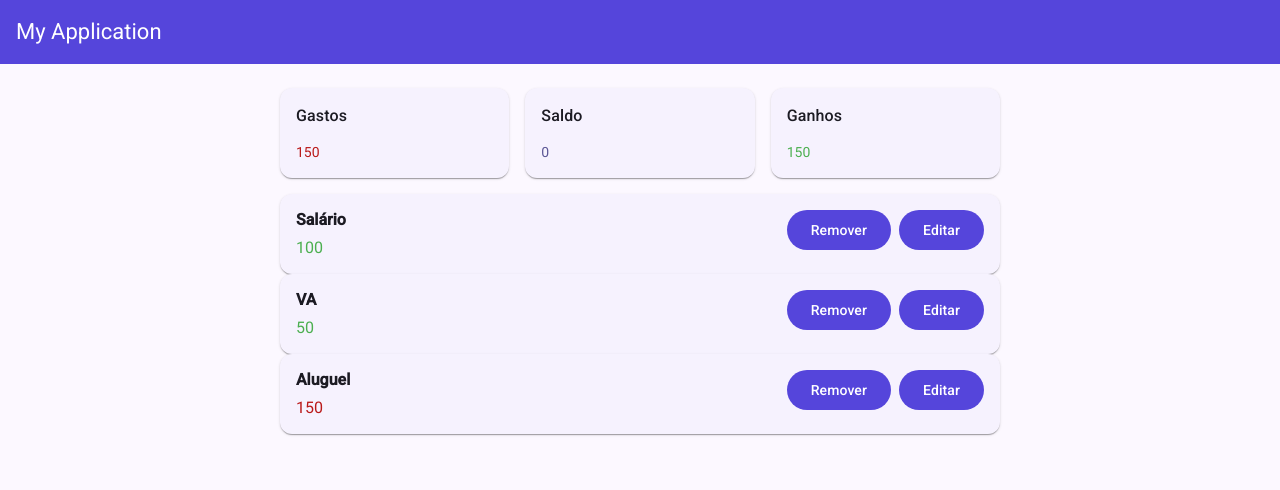
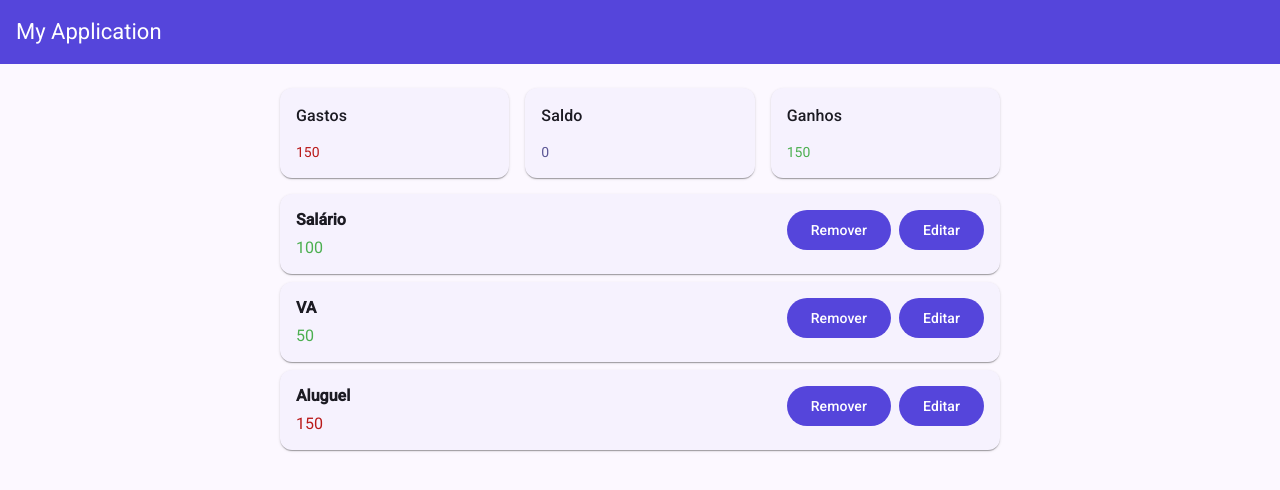
Before and after one commit to ketlynsantos/gerenciador-financeiro, an Angular app: page / in a window 1280 px wide. Shown: the top 490 px of the page. Built offline with nearby package versions, Linux system fonts and the light colour scheme; data requests are answered from the project's data file.

Commit message:
fix: adiciona espaçamento aos itens de transações

```diff
--- a/src/app/features/home/home.html
+++ b/src/app/features/home/home.html
@@ -1,7 +1,7 @@
 <app-balance [transactions]="transactions()"></app-balance>
 <div class="home__transactions">
     @for (item of transactions(); track item) {
-        <app-transaction-item [transaction]="item"></app-transaction-item>
+        <app-transaction-item class="home__transaction" [transaction]="item"></app-transaction-item>
     } @empty {
         <app-no-transactions />
     }
--- a/src/app/features/home/home.scss
+++ b/src/app/features/home/home.scss
@@ -1,3 +1,8 @@
 .home__transactions {
     margin: 16px 0;
 }
+
+.home__transaction {
+    display: block;
+    margin-bottom: 8px;
+}
```
